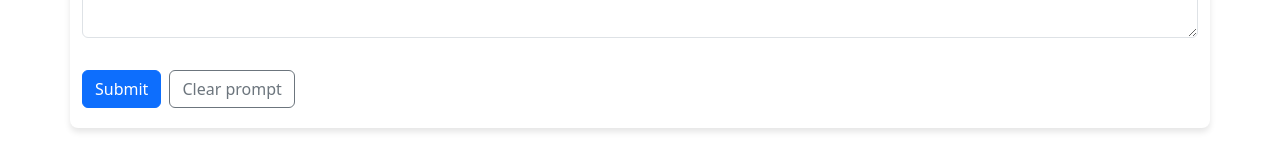
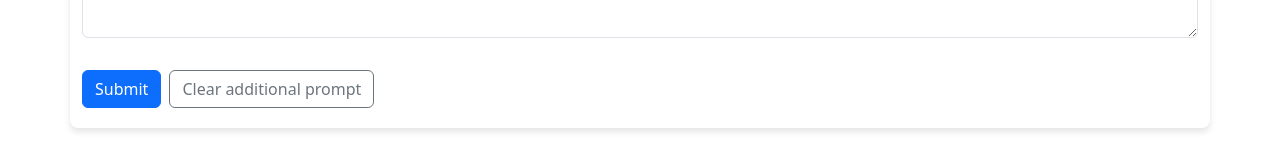
Before and after one commit to YowoSK/Hackaton24-VICTUS-3, a React (Create React App) app in the folder validator/: page / in a window 1280 px wide. Shown: the part 384-544 px from the top of the page. Built offline with nearby package versions, Linux system fonts and the light colour scheme.

Commit message:
minor button change

```diff
--- a/validator/src/components/HomePage.js
+++ b/validator/src/components/HomePage.js
@@ -115,7 +115,7 @@ const HomePage = () => {
                 </div>
             )}
             <button className="btn mt-3 btn-primary me-2" onClick={handleSubmit} aria-label="Submit">Submit</button>
-            <button className="btn mt-3 btn-outline-secondary" onClick={handleReset} aria-label="Clear prompt">Clear prompt</button>
+            <button className="btn mt-3 btn-outline-secondary" onClick={handleReset} aria-label="Clear additional prompt">Clear additional prompt</button>
             {isLoading && (
                 <div className="d-flex justify-content-center mt-3" aria-hidden="true">
                     <div className="spinner-border" role="status">
```
